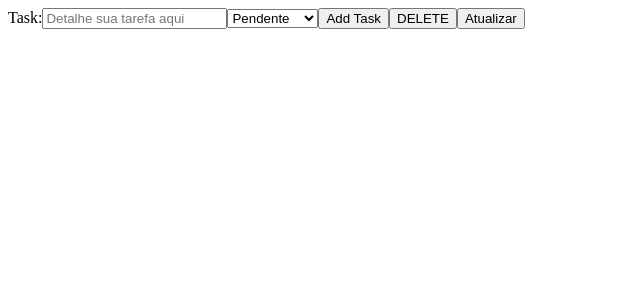
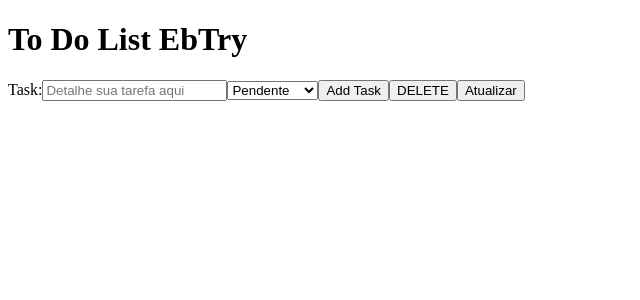
Before and after one commit to leo2903lan/toDoList-Ebytr, a React (Create React App) app in the folder frontend/todolist-ebtry/: page / in a window 1280 px wide. Shown: the top 300 px of the page, without its empty margins (0-640 px from the left). Built offline with nearby package versions, Linux system fonts and the light colour scheme.

Commit message:
header com o título no app

```diff
--- a/frontend/todolist-ebtry/src/App.tsx
+++ b/frontend/todolist-ebtry/src/App.tsx
@@ -1,9 +1,11 @@
 import React from 'react';
+import Header from './components/Header';
 import Input from './components/Input';
 
 function App() {
   return (
     <>
+      <Header />
       <Input />
     </>
   );
--- /dev/null
+++ b/frontend/todolist-ebtry/src/components/Header.tsx
@@ -0,0 +1,9 @@
+import React from 'react'
+
+function Header() {
+  return (
+    <h1>To Do List EbTry</h1>
+  )
+}
+
+export default Header
```
